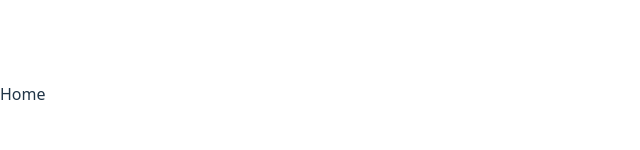
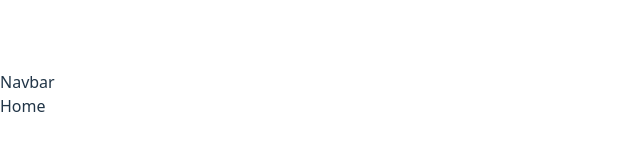
Before and after one commit to LITTLECATuwuXD/Ecommerce, a React (Vite) app: page / in a window 1280 px wide. Shown: the part 306-456 px from the top of the page, without its empty margins (0-640 px from the left). Built offline with nearby package versions, Linux system fonts and the light colour scheme.

Commit message:
0.1.3-Importando a Navbar dentro de App.jsx

```diff
--- a/src/App.jsx
+++ b/src/App.jsx
@@ -1,10 +1,12 @@
 import {BrowserRouter as Router, Routes, Route} from "react-router-dom"
 import Home from "./Components/Home/Home"
+import Navbar from "./Components/Navbar/Navbar"
 function App() {
 
   return (
     <>
     <Router>
+      <Navbar/>
       <Routes>
         <Route path="/" element={<Home/>}></Route>
       </Routes>
```
